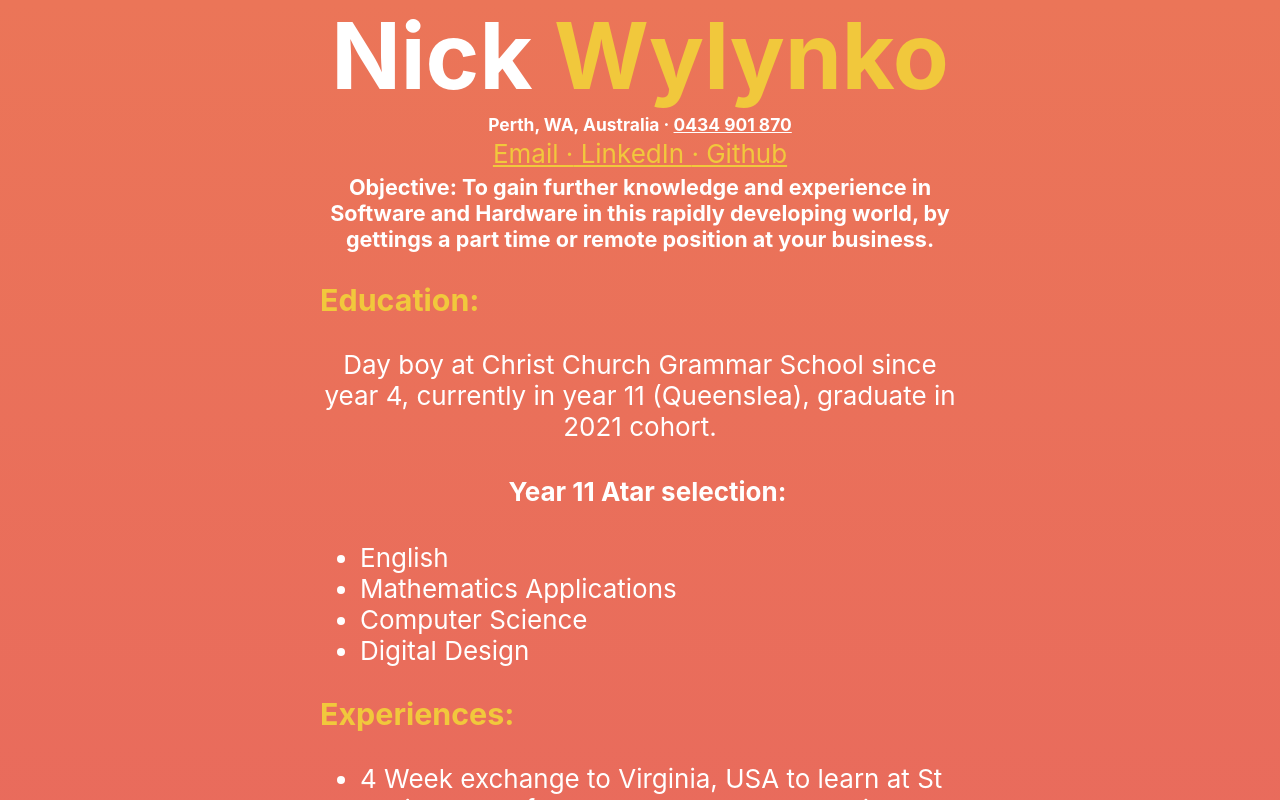
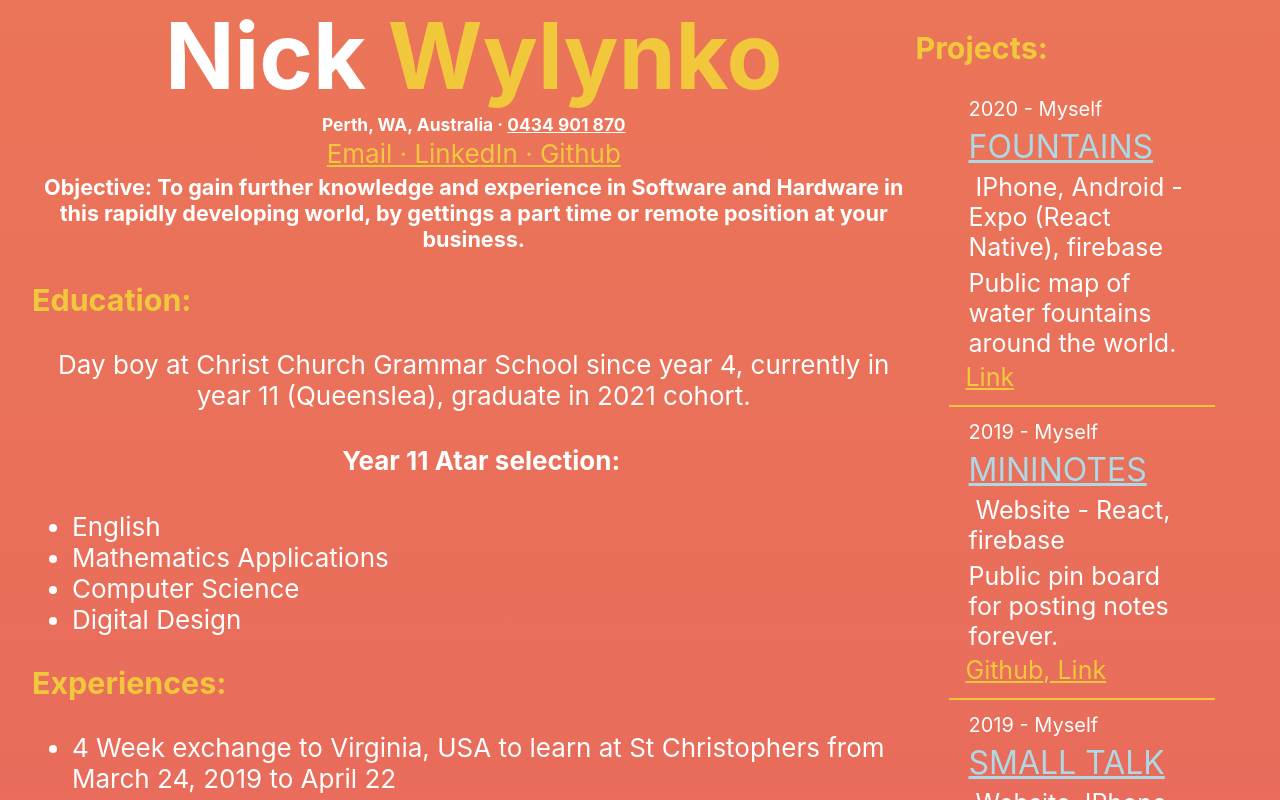
Before and after one commit to NWylynko/nick.wylynko.com, a React (Create React App) app: page / in a window 1280 px wide. Shown: the top 800 px of the page. Built offline with nearby package versions, Linux system fonts and the light colour scheme.

Commit message:
move projects to the side if page is long enough

```diff
--- a/src/App.js
+++ b/src/App.js
@@ -1,5 +1,5 @@
 import React, { useState, useEffect, useContext } from 'react';
-import {StoreContext} from './store';
+import { StoreContext } from './store';
 
 import { Hr } from './components/Hr';
 import { Projects } from './components/Projects';
@@ -12,7 +12,7 @@ export default function App() {
 
   const [TextSize, set_TextSize] = useState(50)
 
-  const {setMobile, printing, setPrinting} = useContext(StoreContext);
+  const { setMobile, printing, setPrinting } = useContext(StoreContext);
 
   useEffect(() => {
 
@@ -48,7 +48,7 @@ export default function App() {
   return (
     <div className="App">
       <div className="content">
-
+        <div>
           <div className="align" >
             <h1 className="align name" style={{ margin: 0, fontSize: TextSize }}>Nick&nbsp;</h1>
             <h1 className="align name wylynko" style={{ margin: 0, fontSize: TextSize, }}>Wylynko</h1>
@@ -89,8 +89,11 @@ export default function App() {
             <li>Extensive knowledge and use of MacOS, Windows 10 and Linux</li>
             <li>highly productive in both a team and individual environment</li>
           </ul>
+        </div>
+        <div style={{ width: '50vw' }}>
           <h3 style={printing ? { marginTop: 50 } : null}>Projects: </h3>
           <Projects />
+        </div>
         {/* <h3 style={printing ? {marginTop: 50} : null}>Certificates: </h3> */}
       </div>
     </div>
--- a/src/index.css
+++ b/src/index.css
@@ -30,11 +30,20 @@ code {
   color: white;
 }
 
-.content {
+/* .content {
   width: 50vw;
-}
+} */
 
 
+@media (min-width: 1024px) {
+
+
+  .content {
+    width: 95vw;
+    display: flex;
+    flex-direction: row;
+  }
+}
 
 @media (max-width: 1024px) {
   .content {
@@ -104,4 +113,5 @@ img {
   margin-left: auto;
   margin-right: auto;
   width: 80%;
+  max-width: 50vh;
 }
```
Lines whose indentation alone changed are shown as unchanged.
